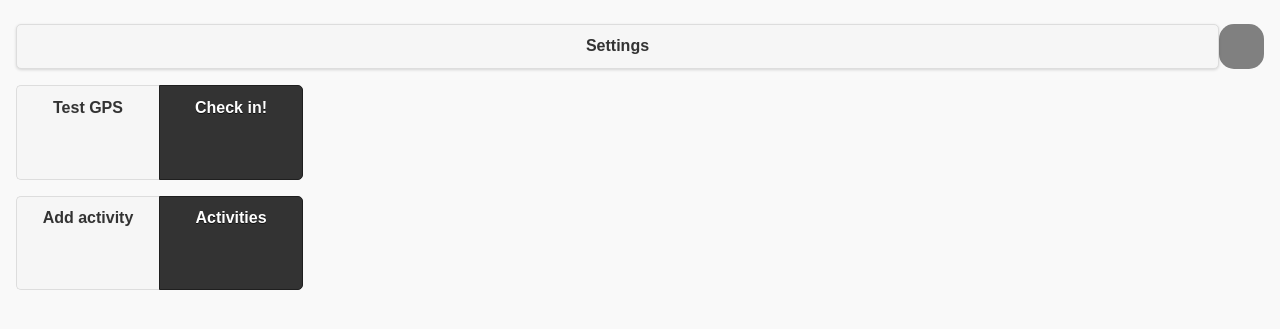
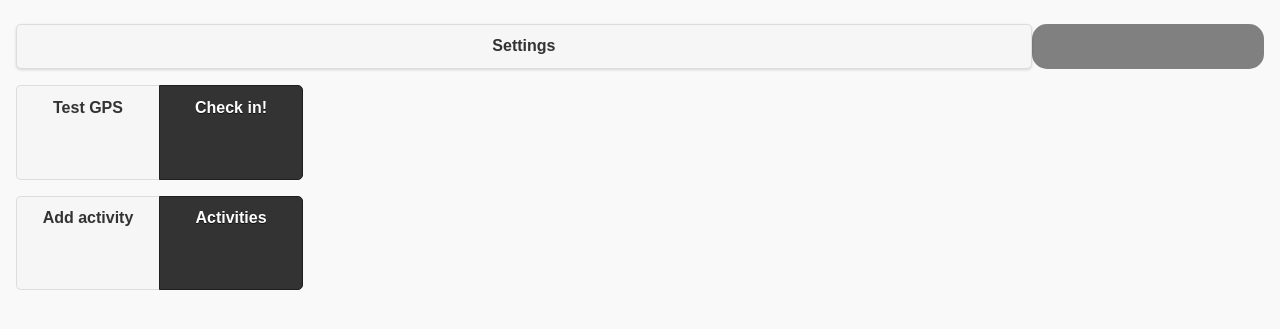
Before and after one commit to renatus/Exocortex, a PHP site: page / in a window 1280 px wide. Shown: the part 45-374 px from the top of the page. Run offline with PHP 8.4, Linux system fonts and the light colour scheme.

Commit message:
Make layout flexible

```diff
--- a/css/index.css
+++ b/css/index.css
@@ -6,6 +6,7 @@
     width: 45px;
     height: 45px;
     background-color: gray;
+    padding-left: 15%;
 }
 
 .button_settings {
```
Also changed, not shown: 1 other file.
